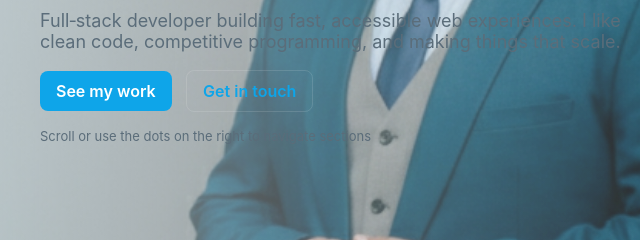
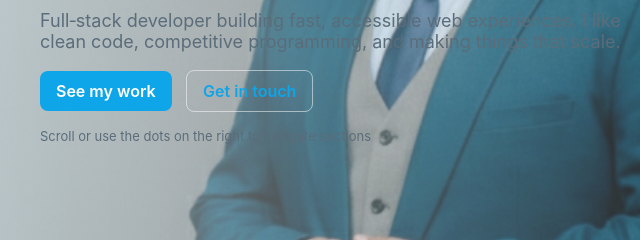
Before and after one commit to chris95th/cpworks, a plain HTML site: page index.html in a window 1280 px wide. Shown: the part 371-611 px from the top of the page, 182-822 px from the left. Drawn offline with Linux system fonts and the light colour scheme.

Commit message:
Update styles.css

```diff
--- a/styles.css
+++ b/styles.css
@@ -59,7 +59,7 @@ body{
 .lead{color:var(--muted);font-size:18px;max-width:70%}
 .cta{margin-top:16px}
 .btn{display:inline-block;padding:10px 16px;border-radius:8px;background:var(--accent);color:#fff;text-decoration:none;font-weight:600;margin-right:10px}
-.btn.ghost{background:transparent;border:1px solid rgba(254,254,254,0.12);color:var(--accent)}
+.btn.ghost{background:transparent;border:1px solid rgba(254,254,254,0.52);color:var(--accent)}
 
 /* Works */
 .works{background:linear-gradient(180deg, rgba(255,255,255,0.6), rgba(255,255,255,0.65));}
```
